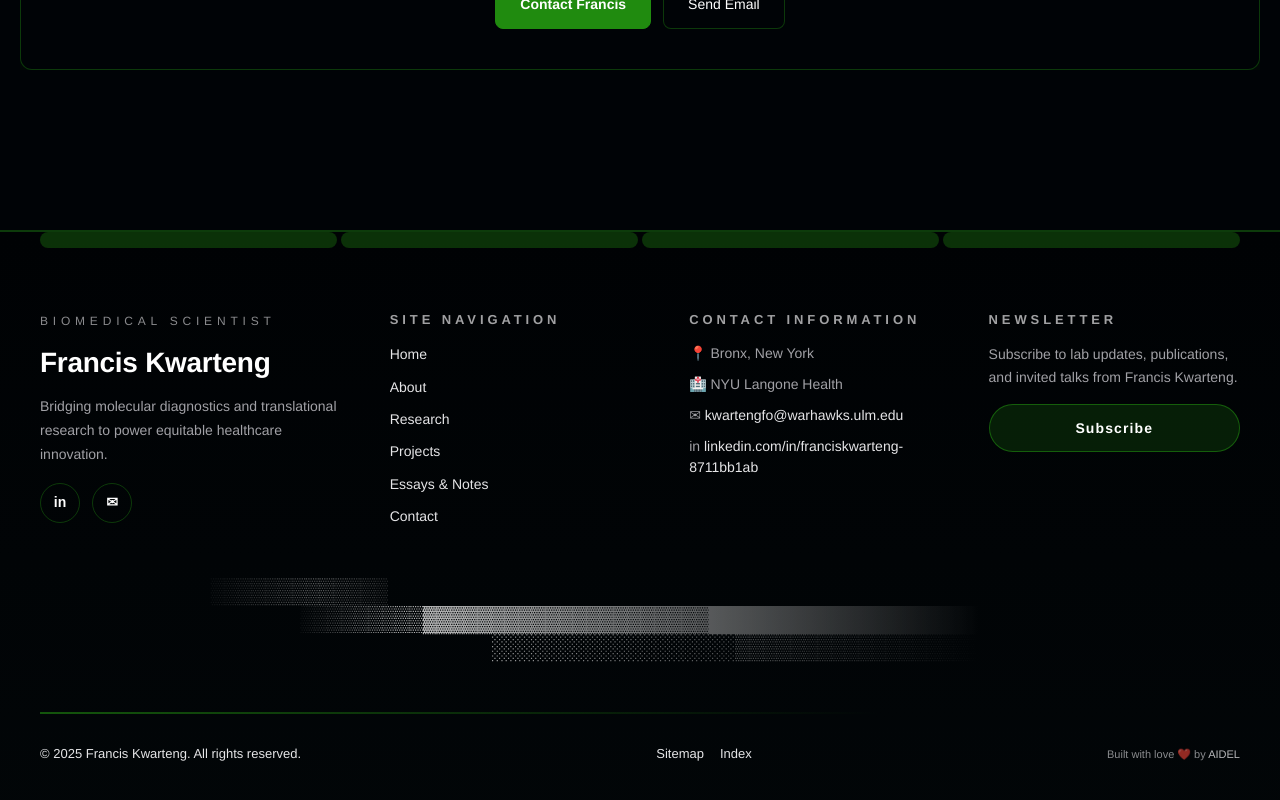
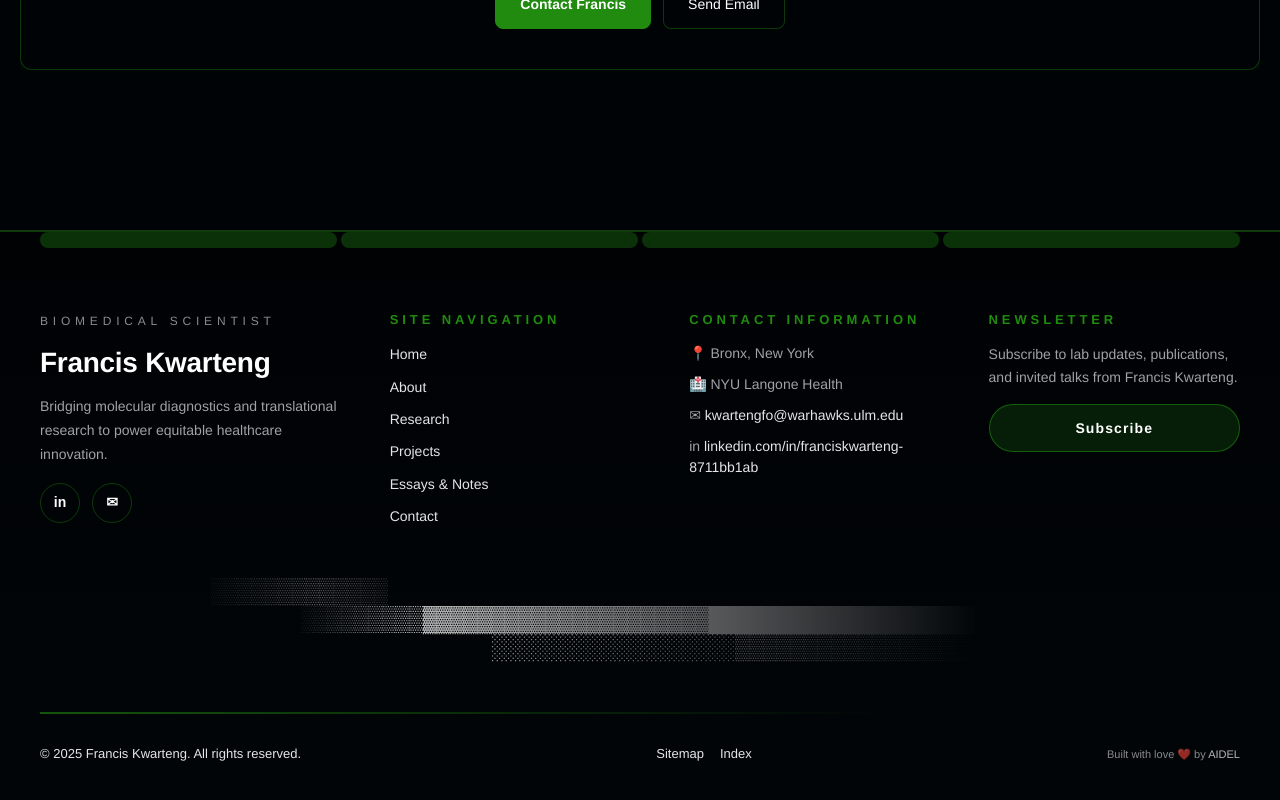
Before and after one commit to edhumbling/franciskwarteng, a Next.js app: page / in a window 1280 px wide. Shown: the part 1758-2558 px from the top of the page. Built offline with nearby package versions, Linux system fonts and the light colour scheme; a web font is replaced by a local one.

Commit message:
Update footer text color for improved visibility and aesthetics

```diff
--- a/src/app/globals.css
+++ b/src/app/globals.css
@@ -1036,7 +1036,7 @@ footer {
   text-transform: uppercase;
   letter-spacing: 0.3em;
   font-size: 13px;
-  color: rgba(229, 229, 231, 0.7);
+  color: #208b0f;
 }
 
 .signature-footer-links,
```
